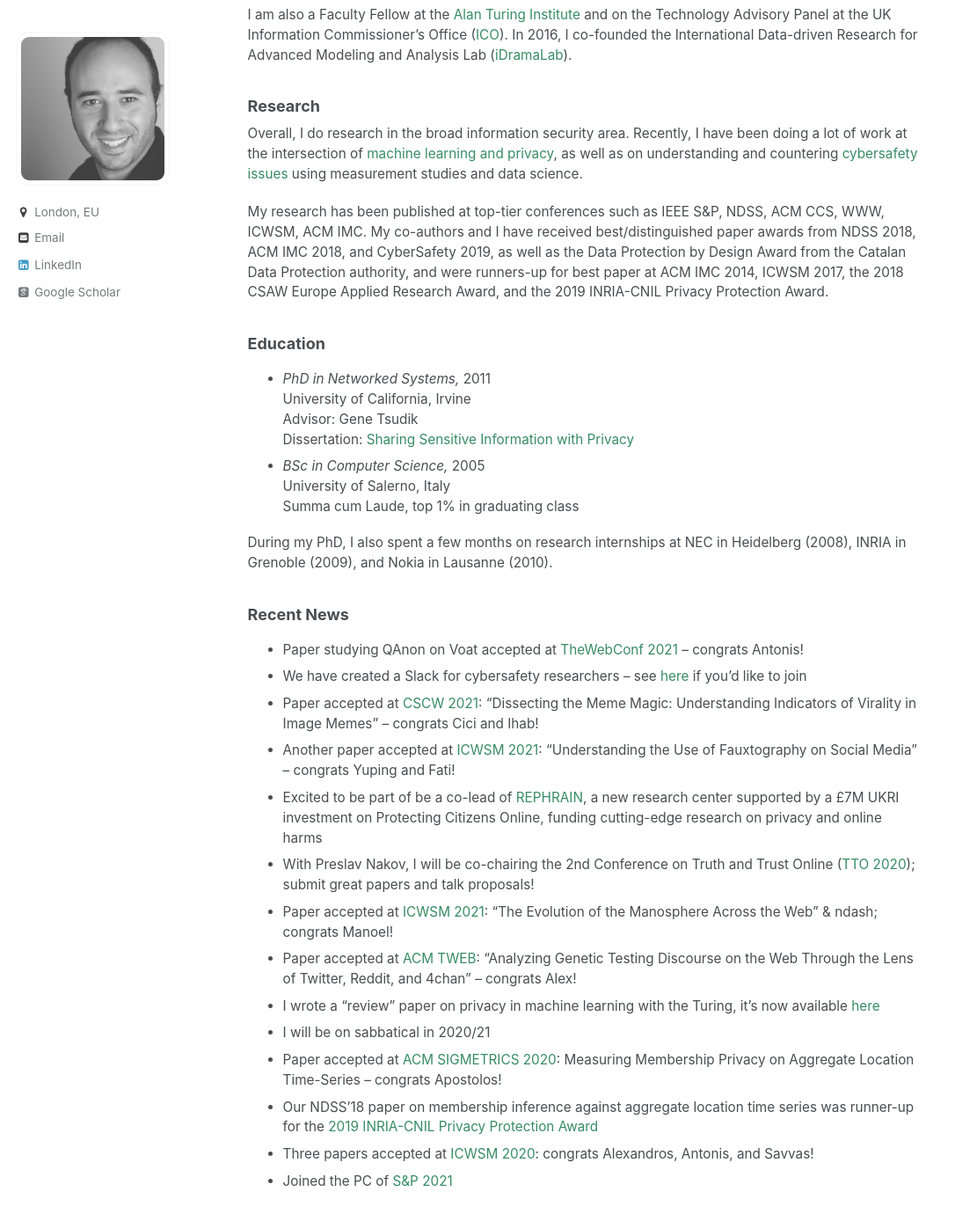
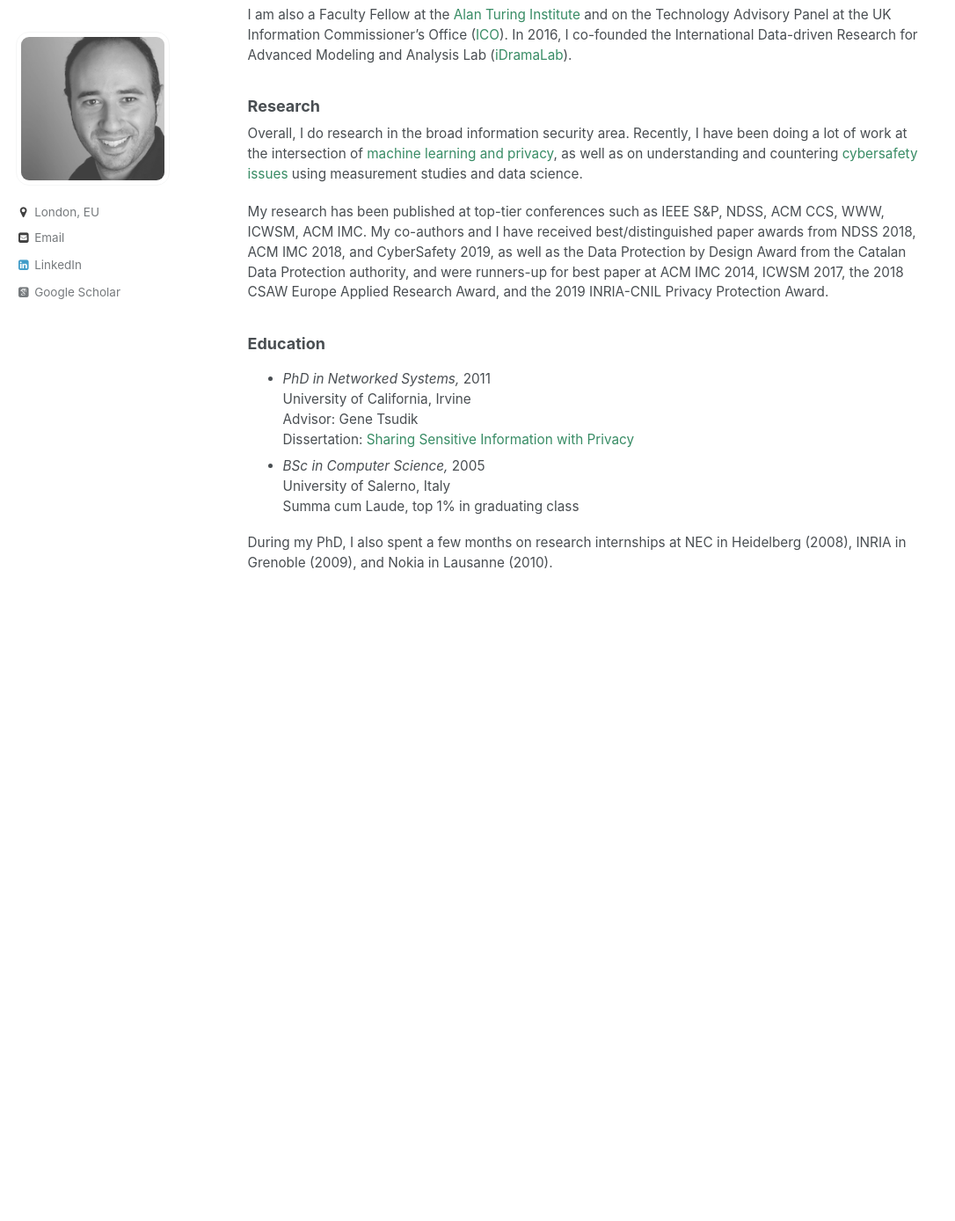
Before and after one commit to emidec/emidec.github.io, a Jekyll site: the page built from _pages/about.md, in a window 1280 px wide and 1400 px high, scrolled down 224 px. Shown: the top 1388 px of the window at 88% size, without its empty margins (0-1086 px from the left). Built offline with Jekyll 4.4.1, drawn with Linux system fonts in a browser that asks for light colours; some web fonts are replaced; after the commit the page ends 923 px from its top, so only the background shows below that.

Commit message:
remove news

```diff
--- a/_pages/about.md
+++ b/_pages/about.md
@@ -25,9 +25,8 @@
 
 During my PhD, I also spent a few months on research internships at NEC in Heidelberg (2008), INRIA in Grenoble (2009), and Nokia in Lausanne (2010).
 
-<!--For a list of recent papers on machine learning and privacy, please see (https://emilianodc.com/privacyML) https://emilianodc.com/idrama-->
 
-### Recent News
+<!--### Recent News
 -	Paper studying QAnon on Voat accepted at [TheWebConf 2021](https://www2021.thewebconf.org/) &ndash; congrats Antonis!
 -	We have created a Slack for cybersafety researchers &ndash; see [here](https://idrama.science/cybersafety-slack) if you'd like to join
 -	Paper accepted at [CSCW 2021](http://cscw.acm.org/2021): "Dissecting the Meme Magic: Understanding Indicators of Virality in Image Memes" &ndash; congrats Cici and Ihab!
@@ -41,4 +40,4 @@
 -	Paper accepted at [ACM SIGMETRICS 2020](https://www.sigmetrics.org/sigmetrics2020/): Measuring Membership Privacy on Aggregate Location Time-Series &ndash; congrats Apostolos!
 -	Our NDSS'18 paper on membership inference against aggregate location time series was runner-up for the [2019 INRIA-CNIL Privacy Protection Award](https://www.cnil.fr/en/inria-and-cnil-award-2019-privacy-protection-prize-european-research-team)
 -	Three papers accepted at [ICWSM 2020](https://icwsm.org/): congrats Alexandros, Antonis, and Savvas!
--	Joined the PC of [S&P 2021](https://www.ieee-security.org/TC/SP2021/)
+-	Joined the PC of [S&P 2021](https://www.ieee-security.org/TC/SP2021/) -->
```
